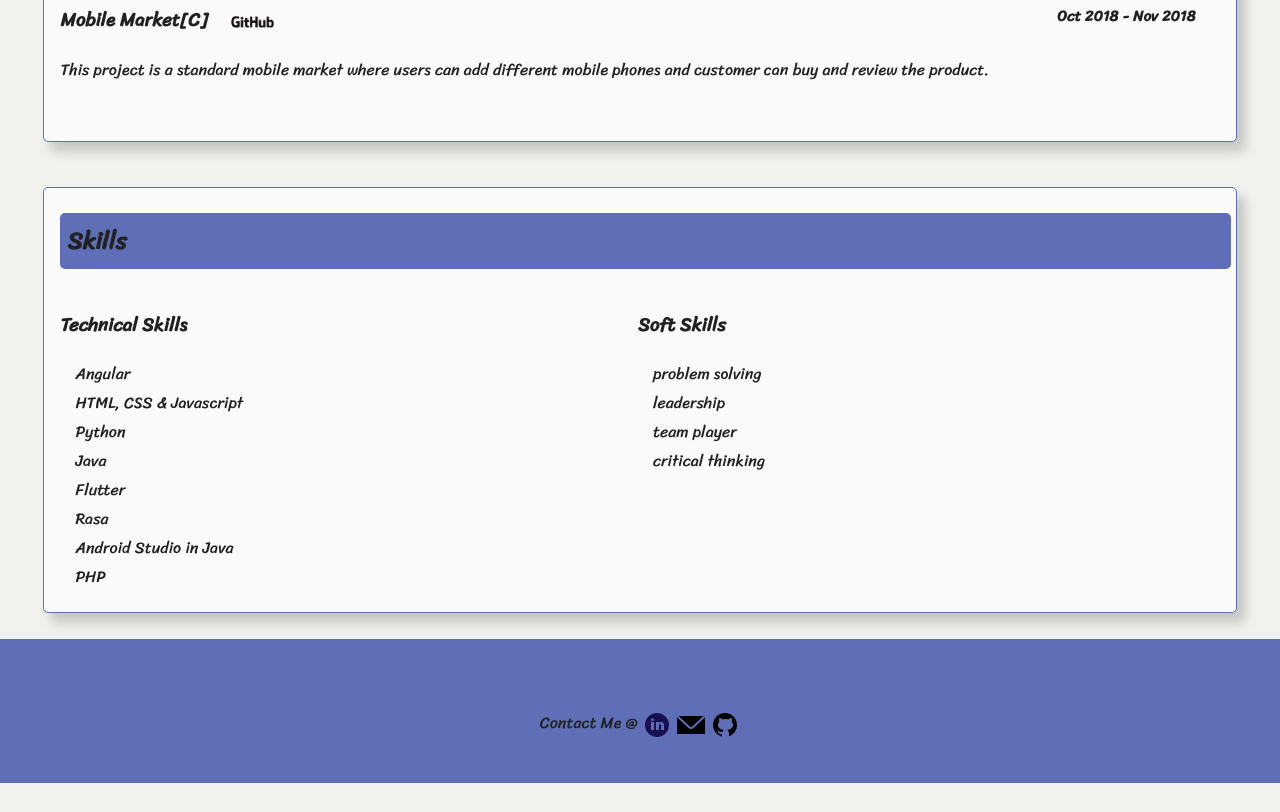
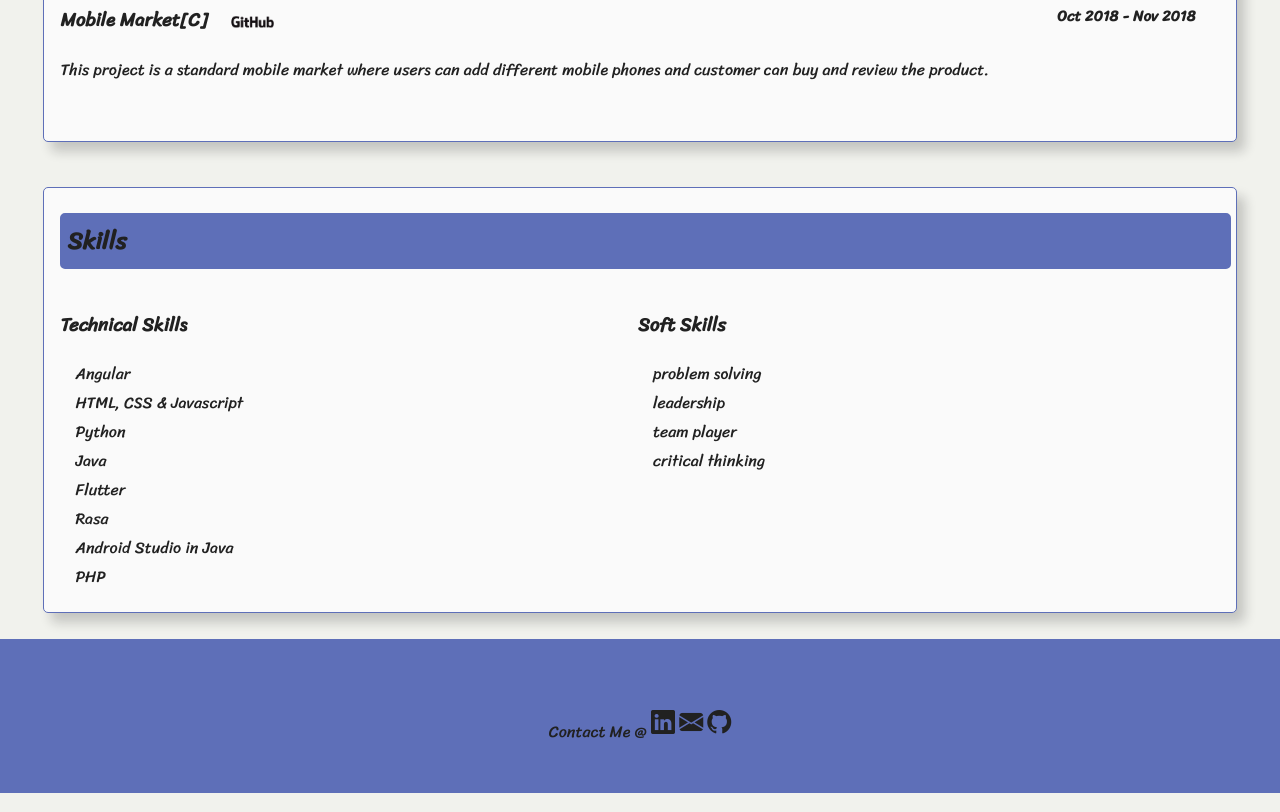
Before and after one commit to rashrana/Merch-Anime-Nodejs, a website: page portfolio/index.html in a window 1280 px wide. Shown: the part 2105-2917 px from the top of the page. Drawn offline with nearby package versions, Linux system fonts and the light colour scheme.

Commit message:
cors fix and portfolio icons

```diff
--- a/index.js
+++ b/index.js
@@ -3,9 +3,11 @@ const { getMerchandise } = require('./controller/merchandiseController');
 const http = require('http');
 const fs = require('fs');
 const path = require('path');
+const cors = require('cors');
 
 const server = http.createServer((req, res)=> {
     console.log(req.url);
+    res.setHeader("Access-Control-Allow-Origin", "*");
     if(req.url === '/') {
 
         fs.readFile(path.join(__dirname, 'portfolio','index.html'),
--- a/portfolio/index.html
+++ b/portfolio/index.html
@@ -6,7 +6,7 @@
         <title></title>
         <meta name="description" content="">
         <meta name="viewport" content="width=device-width, initial-scale=1">
-        <link rel="stylesheet" href="">
+        <link rel="stylesheet" href="https://cdn.jsdelivr.net/npm/bootstrap-icons@1.3.0/font/bootstrap-icons.css">
         <link rel="preconnect" href="https://fonts.googleapis.com">
         <link rel="preconnect" href="https://fonts.gstatic.com" crossorigin>
         <link href="https://fonts.googleapis.com/css2?family=Montserrat:wght@300&family=Patrick+Hand&family=Sriracha&display=swap" rel="stylesheet">
@@ -179,9 +179,9 @@
         <footer>
             <div id="contacts" class="mtop40">
                 <p>Contact Me @
-                    <a target="_blank" href="https://www.linkedin.com/in/prashant-rana-/"><span><img src="image/linkedinIcon.png" class="contactIcon" alt=""></span></a>
-                    <a target="_blank" href="mailTo:rashrana.pr@gmail.com"><span><img src="image/emailIcon.png" class="contactIcon" alt=""></span></a>
-                    <a target="_blank" href="https://github.com/rashrana"><span><img src="image/gitIcon.png" class="contactIcon" alt=""></span></a>
+                    <a target="_blank" href="https://www.linkedin.com/in/prashant-rana-/"><i class="bi bi-linkedin contactIcon"></i></a>
+                    <a target="_blank" href="mailTo:rashrana.pr@gmail.com"><i class="bi bi-envelope-fill contactIcon"></i></a>
+                    <a target="_blank" href="https://github.com/rashrana"><i class="bi bi-github contactIcon"></i></a>
 
                 </p>
             </div>
--- a/portfolio/style.css
+++ b/portfolio/style.css
@@ -227,8 +227,10 @@ footer {
     padding-left: 15px;
 }
 
-.contactIcon {
-    vertical-align: middle;
+a .contactIcon {
+    vertical-align: super;
+    font-size: 1.5em;
+    color: var(--font);
 }
 
 #contacts p {
```
